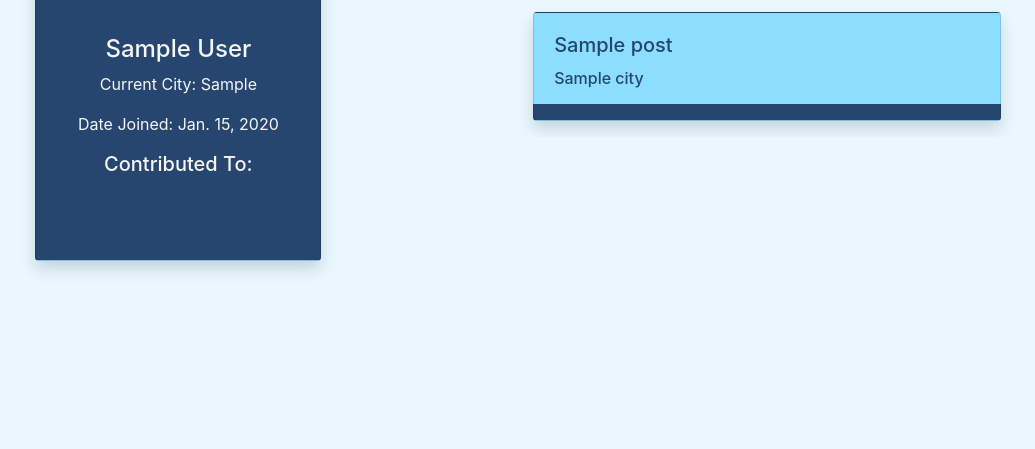
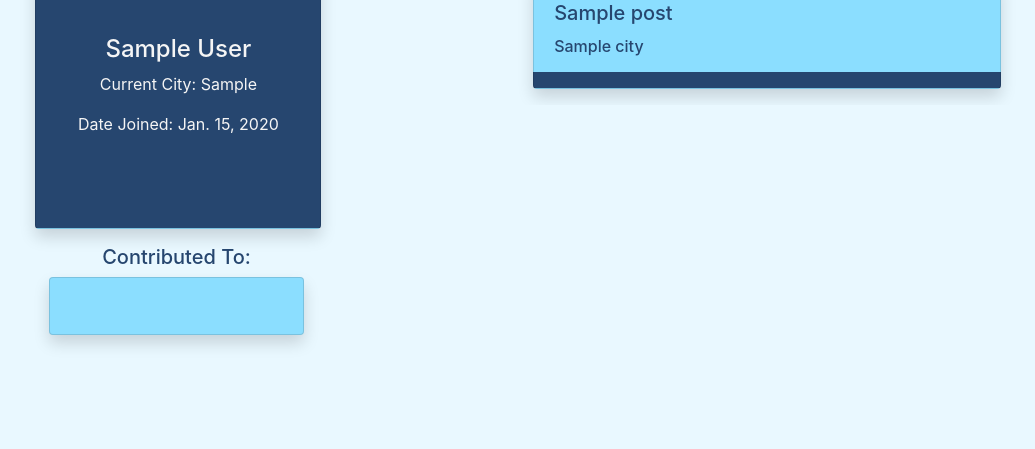
Before and after one commit to ncbentley/wayfarer, a Django app: a page that uses main_app/templates/base.html in a window 1280 px wide. Shown: the part 366-815 px from the top of the page, without its empty margins (161-1196 px from the left). Run offline with Django 3.2, Linux system fonts and the light colour scheme; tables that the repository leaves empty hold one stand-in row (values such as "Sample post"); some libraries are stand-ins or nearby versions.

Commit message:
adds labeling to all pages and moves contributions to its own section

```diff
--- a/main_app/models.py
+++ b/main_app/models.py
@@ -22,7 +22,6 @@ class City(models.Model):
     def __str__(self):
         return self.name
 
-
 class Post(models.Model):
     time = models.DateTimeField(default=datetime.now)
     user = models.ForeignKey(CustomUser, on_delete=models.CASCADE)
--- a/main_app/static/styles/styles.css
+++ b/main_app/static/styles/styles.css
@@ -1,8 +1,4 @@
-*/:root{
-    --main-font: font-family: 'Roboto', sans-serif;
-    --small-font: font-family: 'Roboto Condensed', sans-serif;
-}
-
+/* Main */
 body {
     background-color: var(--light-teal);
 }
@@ -219,9 +219,23 @@ a.profile-card:hover div img{
 }
 
 a.profile-card:hover{
-    color: var(--purple);
+    color: var(--teal);
 }
 
+button.edit:hover {
+    cursor: pointer;
+    color: var(--teal);
+}
+
+#contributions {
+    background-color: var(--cyan);
+}
+
+.contrib {
+    color: var(--primary);
+}
+
+/* Cities Index */
 .posts-title {
     color: var(--primary);
 }
--- a/main_app/templates/registration/profile.html
+++ b/main_app/templates/registration/profile.html
@@ -6,12 +6,15 @@
     <main class="h-100 pt-5" style="background-color: var(--light-cyan);">
         <div class="container">
             <div class="row">
+                <!-- user/posts container -->
                 <div class="container d-flex justify-content-center align-items-center">
                     <div class="row d-flex justify-content-around align-items-center my-auto w-100">
                         <!-- user card -->
                         <div class="col-md-4 d-flex justify-content-center text-center my-auto">
-                        <div id="profile" class="card shadow p-3 mb-5 bg-white rounded">
+                            <div id="profile" class="card shadow p-3 bg-white rounded mb-3">
                                 <div class="card-body">
+
+                                    <!-- edit profile -->
                                     <button type="button" class="edit" data-toggle="modal" data-target="#imageModal">
                                         <div class="image-container">
                                             <img class="profile-pic rounded-circle" src="{% static '' %}{{user.image}}"
@@ -25,28 +28,15 @@
                                             </div>
                                         </div>
                                     </button>
+
+                                    <!-- profile info -->
                                     <h4>{{view_user.full_name}}</h4>
                                     <p>Current City: {{view_user.current_city}}</p>
                                     <p>Date Joined: {{view_user.date_joined}} </p>
-                                <div class="contributed">
-                                    <h5>Contributed To:</h5>
-                                    {% if cities.sanfrancisco %}
-                                    <p class="sanfrancisco">San Francisco <span
-                                            class="badge badge-dark">{{cities.sanfrancisco}}</span></p>
-                                    {% endif %}
-                                    {% if cities.seattle %}
-                                    <p class="seattle">Seattle <span class="badge badge-dark">{{cities.seattle}}</span>
-                                    </p>
-                                    {% endif %}
-                                    {% if cities.london %}
-                                    <p class="london">London <span class="badge badge-dark">{{cities.london}}</span></p>
-                                    {% endif %}
-                                    {% if cities.sydney %}
-                                    <p class="sydney">Sydney <span class="badge badge-dark">{{cities.sydney}}</span></p>
-                                    {% endif %}
 
                                 </div>
-                            </div>
+
+                                <!-- edit button logic -->
                                 <div class="card-body">
                                     {% if user.id == view_user.id %}
                                     <!-- TODO remove button attributes -->
@@ -63,7 +53,7 @@
                                 </div>
                             </div>
                         </div>
-
+                         <!-- user posts -->
                          <div class="col-md-5">
                             <h2 class="posts-title mb-4">My Posts</h2>
                             <div class="overflow-auto p-2" style="max-height: 450px; width: 500px;">
@@ -80,24 +70,28 @@
                             </div>
                         </div>
                     </div>
-            </div>
+
 
                     <!-- Modal -->
                     <!-- edit Form -->
-            <div class="modal fade" id="exampleModal" tabindex="-1" role="dialog" aria-labelledby="exampleModalLabel"
-                aria-hidden="true">
+                    <div class="modal fade" id="exampleModal" tabindex="-1" role="dialog" aria-labelledby="exampleModalLabel" aria-hidden="true">
                         <div class="modal-dialog">
                             <div class="modal-content">
+
+                                <!-- edit button -->
                                 <div class="modal-header">
                                     <h5 class="modal-title" id="exampleModalLabel">Edit Profile</h5>
                                     <button type="button" class="close" data-dismiss="modal" aria-label="Close">
                                         <span aria-hidden="true">&times;</span>
                                     </button>
                                 </div>
+
                                 <div class="container">
                                     <div class="row">
+
                                         <!-- icons -->
                                         <div class="col-1 my-auto icons">
+
                                             <!-- username icon -->
                                             <svg class="bi bi-person-circle mt-3 my-3" width="1.5em" height="1.5em"
                                                 viewBox="0 0 16 16" fill="currentColor" xmlns="http://www.w3.org/2000/svg">
@@ -107,6 +101,7 @@
                                                 <path fill-rule="evenodd"
                                                     d="M8 1a7 7 0 1 0 0 14A7 7 0 0 0 8 1zM0 8a8 8 0 1 1 16 0A8 8 0 0 1 0 8z" />
                                             </svg>
+
                                             <!-- location icon -->
                                             <svg class="bi bi-geo-alt my-5" width="1.5em" height="1.5em" viewBox="0 0 16 16"
                                                 fill="currentColor" xmlns="http://www.w3.org/2000/svg">
@@ -114,6 +109,7 @@
                                                     d="M8 16s6-5.686 6-10A6 6 0 0 0 2 6c0 4.314 6 10 6 10zm0-7a3 3 0 1 0 0-6 3 3 0 0 0 0 6z" />
                                             </svg>
                                         </div>
+
                                         <!-- form -->
                                         <div class="col-sm">
                                             <div class="modal-body">
@@ -126,22 +122,28 @@
                                                 </form>
                                             </div>
                                         </div>
+
                                     </div>
                                 </div>
                             </div>
                         </div>
                     </div>
+
                     <!-- Image Modal -->
                     <div class="modal fade" id="imageModal" tabindex="-1" role="dialog" aria-labelledby="exampleModalLabel"
                         aria-hidden="true">
                         <div class="modal-dialog">
                             <div class="modal-content">
+
+                                <!-- add profil image -->
                                 <div class="modal-header">
                                     <h5 class="modal-title" id="imageModalLabel">Add Profile Picture</h5>
                                     <button type="button" class="close" data-dismiss="modal" aria-label="Close">
                                         <span aria-hidden="true">&times;</span>
                                     </button>
                                 </div>
+
+                                <!-- add profile photo form -->
                                 <div class="modal-body">
                                     <form action="{% url 'profile' %}" enctype="multipart/form-data" method="POST">
                                         {% csrf_token %}
@@ -151,6 +153,33 @@
                                         </div>
                                     </form>
                                 </div>
+
+                            </div>
+                        </div>
+                    </div>
+                </div>
+                <!-- contributions -->
+                <div class="col-3 d-column text-center" style="margin-left: 125px;">
+                    <h5 class="contrib">Contributed To:</h5>
+                    <div id="contributions" class="card shadow pt-3 rounded">
+                        <div class="card-body">
+                            <!-- contributions -->
+                            <div class="contributed">
+                                {% if cities.sanfrancisco %}
+                                <p class="sanfrancisco">San Francisco <span
+                                        class="badge badge-dark">{{cities.sanfrancisco}}</span></p>
+                                {% endif %}
+                                {% if cities.seattle %}
+                                <p class="seattle">Seattle <span class="badge badge-dark b">{{cities.seattle}}</span>
+                                </p>
+                                {% endif %}
+                                {% if cities.london %}
+                                <p class="london">London <span class="badge badge-dark">{{cities.london}}</span></p>
+                                {% endif %}
+                                {% if cities.sydney %}
+                                <p class="sydney">Sydney <span class="badge badge-dark">{{cities.sydney}}</span></p>
+                                {% endif %}
+                            </div>
                         </div>
                     </div>
                 </div>
```
Also changed, not shown: other parts of main_app/static/styles/styles.css (+48 -48 lines), main_app/templates/base.html (+9 -0 lines), main_app/templates/cities/index.html (+20 -2 lines), main_app/templates/cities/post.html (+8 -1 lines), main_app/templates/home.html (+14 -2 lines), main_app/views.py (+16 -1 lines), main_app/static/images/profile_pics/60399270355__5ACF3404-AE8F-484C-AA93-14C43018F900.jpeg (added), main_app/static/images/profile_pics/D20-removebg-preview.png (added). Lines whose indentation alone changed are shown as unchanged.
